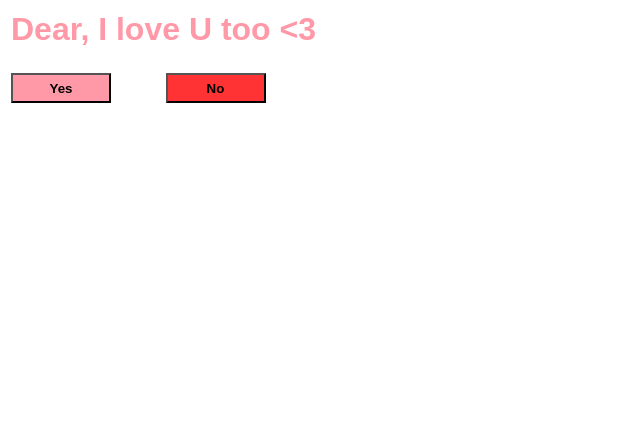
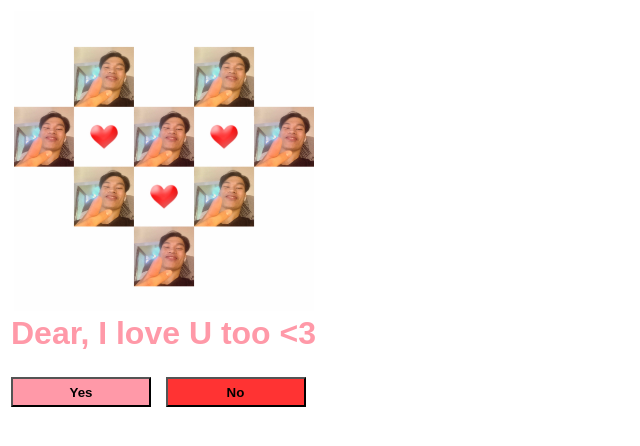
Before and after one commit to khoitran99/doyoulovekhoi, a plain HTML site: page index.html in a window 1280 px wide. Both pictures are taken after a click on the button "Yes". Shown: the whole page, without its empty margins (0-640 px from the left). Drawn offline with Linux system fonts and the light colour scheme.

Commit message:
fifth commit

```diff
--- a/app.js
+++ b/app.js
@@ -2,8 +2,8 @@ var b = document.getElementById("no");
 b.addEventListener("click",change);
 function change()
 {
-    var i = + Math.floor(Math.random()*300);
-    var j = Math.floor(Math.random()*400)+1;
+    var i = + Math.floor(Math.random()*200);
+    var j = Math.floor(Math.random()*400)+300;
     b.style.left = i+"px";
     b.style.top = j+"px";
 }
@@ -12,5 +12,6 @@ var a = document.getElementById("yes");
 a.addEventListener("click",changeText);
 function changeText()
 {
+    document.getElementById("image").src = "images/IMG_2746.JPG"
     document.getElementById("text").innerHTML = "Dear, I love U too <3";
 }
--- a/index.html
+++ b/index.html
@@ -6,14 +6,16 @@
     <meta name="viewport" content="width=device-width, initial-scale=1.0">
     <link rel="stylesheet" href="style.css">
     <title>Document</title>
-
+    <link rel="stylesheet" href="https://cdnjs.cloudflare.com/ajax/libs/font-awesome/4.7.0/css/font-awesome.min.css">
 </head>
-
 <body>
     <div class="container">
-
-
         <table>
+            <tr>
+                <td colspan="2">
+                    <img id="image" class="img" src="images/IMG_2748.JPG" >
+                </td>
+            </tr>
             <tr>
                 <td colspan="2"><h1 class="colorpink" id="text">Do you love Khôi?</h1></td>
             </tr>
@@ -27,8 +29,6 @@
             </tr>
         </table>
     </div>
-
-
     <script src="app.js"></script>
 </body>
 
--- a/style.css
+++ b/style.css
@@ -1,5 +1,5 @@
 button {
-  width: 100px;
+  width: 140px;
   height: 30px;
   display: block;
   position: absolute;
@@ -33,3 +33,8 @@ button {
 .colorpink{
     color: #ff99a8;
 }
+
+.img{
+  height: 300px;
+  width: 300px;
+}
```
Also changed, not shown: images/IMG_2746.jpg (added), 2 other files.
